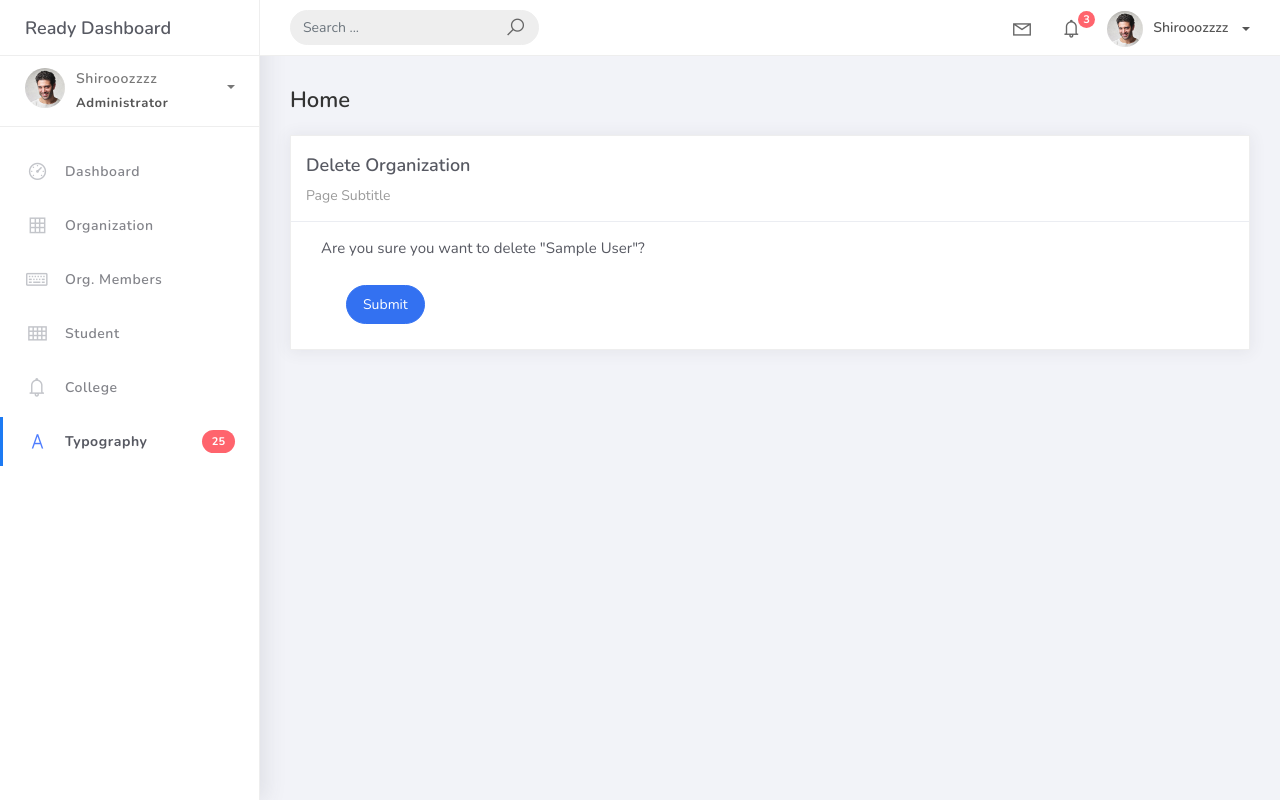
After one commit to shirooozzzz/PSUSphere, a Django app: page /organization_list/1/delete in a window 1280 px wide. The commit adds this page. Run offline with Django 5.2, Linux system fonts and the light colour scheme; tables that the repository leaves empty hold one stand-in row (values such as "Sample post"); some libraries are stand-ins or nearby versions.

Commit message:
org DeleteView

```diff
--- a/projectsite/urls.py
+++ b/projectsite/urls.py
@@ -16,7 +16,7 @@ Including another URLconf
 """
 from django.contrib import admin
 from django.urls import path
-from studentorg.views import HomePageView, OrganizationList, OrganizationCreateView, OrganizationUpdateView
+from studentorg.views import HomePageView, OrganizationList, OrganizationCreateView, OrganizationUpdateView, OrganizationDeleteView
 from studentorg import views
 
 urlpatterns = [
@@ -25,4 +25,5 @@ urlpatterns = [
     path('organization_list', OrganizationList.as_view(), name='organization-list'),
     path('organization_list/add', OrganizationCreateView.as_view(), name='organization-add'),
     path('organization_list/<pk>',OrganizationUpdateView.as_view(), name='organization-update'),
+    path('organization_list/<pk>/delete', OrganizationDeleteView.as_view(), name='organization-delete'),
 ]
--- a/studentorg/views.py
+++ b/studentorg/views.py
@@ -1,6 +1,6 @@
 from django.shortcuts import render
 from django.views.generic.list import ListView
-from django.views.generic.edit import CreateView, UpdateView
+from django.views.generic.edit import CreateView, UpdateView, DeleteView
 from studentorg.models import Organization
 from studentorg.forms import OrganizationForm
 from django.urls import reverse_lazy
@@ -29,3 +29,8 @@ class OrganizationUpdateView(UpdateView):
     form_class = OrganizationForm
     template_name = 'org_form.html'
     success_url = reverse_lazy('organization-list')
+
+class OrganizationDeleteView(DeleteView):
+    model = Organization
+    template_name = 'org_del.html'
+    success_url = reverse_lazy('organization-list')
--- a/templates/base.html
+++ b/templates/base.html
@@ -104,14 +104,14 @@
 							</ul>
 						</li>
 						<li class="nav-item dropdown">
-							<a class="dropdown-toggle profile-pic" data-toggle="dropdown" href="#" aria-expanded="false"> <img src="assets/img/profile.jpg" alt="user-img" width="36" class="img-circle"><span >Hizrian</span></span> </a>
+							<a class="dropdown-toggle profile-pic" data-toggle="dropdown" href="#" aria-expanded="false"> <img src="{% static 'img/profile.jpg' %}" alt="user-img" width="36" class="img-circle"><span >Shirooozzzz</span></span> </a>
 							<ul class="dropdown-menu dropdown-user">
 								<li>
 									<div class="user-box">
 										<div class="u-img"><img src="{% static 'img/profile.jpg' %}" alt="user"></div>
 										<div class="u-text">
-											<h4>Hizrian</h4>
-											<p class="text-muted">hello@themekita.com</p><a href="profile.html" class="btn btn-rounded btn-danger btn-sm">View Profile</a></div>
+											<h4>Shirooozzzz</h4>
+											<p class="text-muted">shirooozzz13@gmail.com</p><a href="profile.html" class="btn btn-rounded btn-danger btn-sm">View Profile</a></div>
 										</div>
 									</li>
 									<div class="dropdown-divider"></div>
@@ -138,7 +138,7 @@
 						<div class="info">
 							<a class="" data-toggle="collapse" href="#collapseExample" aria-expanded="true">
 								<span>
-									Hizrian
+									Shirooozzzz
 									<span class="user-level">Administrator</span>
 									<span class="caret"></span>
 								</span>
--- /dev/null
+++ b/templates/org_del.html
@@ -0,0 +1,40 @@
+{% extends 'base.html' %}
+{% load static %}
+
+{% block content %}
+<div class="content">
+    <div class="container-fluid">
+        <h4 class="page-title">Home</h4>
+        <div class="row">
+            <div class="col-md-12">
+                <div class="card">
+                    <div class="card-header">
+                        <div class="card-title">Delete Organization</div>
+                        <div class="card-category">Page Subtitle</div>
+                    </div>
+
+                    <div class="col-md-6">
+                        <div class="card-body">
+                            <form action="" method="post" novalidate>
+                                <p>Are you sure you want to delete "{{ object }}"?</p>
+
+                                {% csrf_token %}
+                                {% include 'includes/form.html' %}
+
+                                <div class="form-group">
+                                    <div class="col-md-12 col-sm-3">
+                                        <button type="submit" class="btn btn-primary btn-rounded">
+                                            Submit
+                                        </button>
+                                    </div>
+                                </div>
+                            </form>
+                        </div>
+                    </div>
+
+                </div>
+            </div>
+        </div>
+    </div>
+</div>
+{% endblock %}
--- a/templates/org_list.html
+++ b/templates/org_list.html
@@ -50,6 +50,10 @@
                                     <td>{{ object.name }}</td>
                                     <td>{{ object.college }}</td>
                                     <td>{{ object.description }}</td>
+                                    <td>
+                                        <a href="organization_list/{{ object.id }}">Edit</a>
+                                        <a href="organization_list/{{ object.id }}/delete" class="text-danger">Delete</a>
+                                    </td>
                                 </tr>
                                 {% empty %}
                                 <tr>
```
